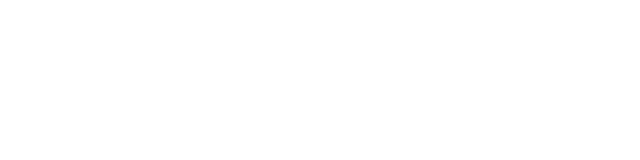
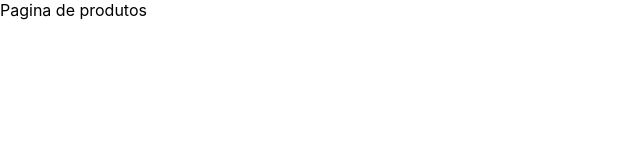
Before and after one commit to thiago-gmacedo/stockManager, a React (Create React App) app in the folder frontend/: page / in a window 1280 px wide. Before the commit this address had no page. Shown: the top 160 px of the page, without its empty margins (0-640 px from the left). Built offline with nearby package versions, Linux system fonts and the light colour scheme; what twin.macro would draw is missing.

Commit message:
setup: create index to export pages and components

```diff
--- a/frontend/src/App.js
+++ b/frontend/src/App.js
@@ -1,5 +1,5 @@
 import React from 'react';
-import Routes from './components/routes';
+import Routes from './pages/routes';
 
 export default function App() {
 	return (
--- /dev/null
+++ b/frontend/src/components/index.js
@@ -0,0 +1,5 @@
+import Header from './Header';
+
+export default {
+	Header,
+};
--- /dev/null
+++ b/frontend/src/pages/Products.js
@@ -0,0 +1,9 @@
+import React from 'react';
+
+const Products = () => (
+	<div>
+      Pagina de produtos
+	</div>
+);
+
+export default Products;
--- /dev/null
+++ b/frontend/src/pages/index.js
@@ -0,0 +1,7 @@
+import Login from './Login';
+import Products from './Products';
+
+export {
+	Login,
+	Products,
+};
--- a/frontend/src/components/routes.js
+++ b/frontend/src/pages/routes.js
@@ -1,11 +1,15 @@
 import React from 'react';
 import {Route, BrowserRouter, Routes} from 'react-router-dom';
 
-import Login from '../components/Login';
+import {
+	Login,
+	Products,
+} from '.';
 
 const routes = () => (
 	<BrowserRouter>
 		<Routes>
+			<Route element = { <Products /> } path="/" exact />
 			<Route element = { <Login /> } path="/login" />
 		</Routes>
 	</BrowserRouter>
```
Also changed, not shown: frontend/src/components/Header.js (added, +9 -0 lines), frontend/src/components/Header.style.js (added), frontend/src/pages/Login.js (renamed from frontend/src/components/Login.js), frontend/src/pages/Login.style.js (renamed from frontend/src/components/Login.style.js), frontend/src/pages/Products.style.js (added).
